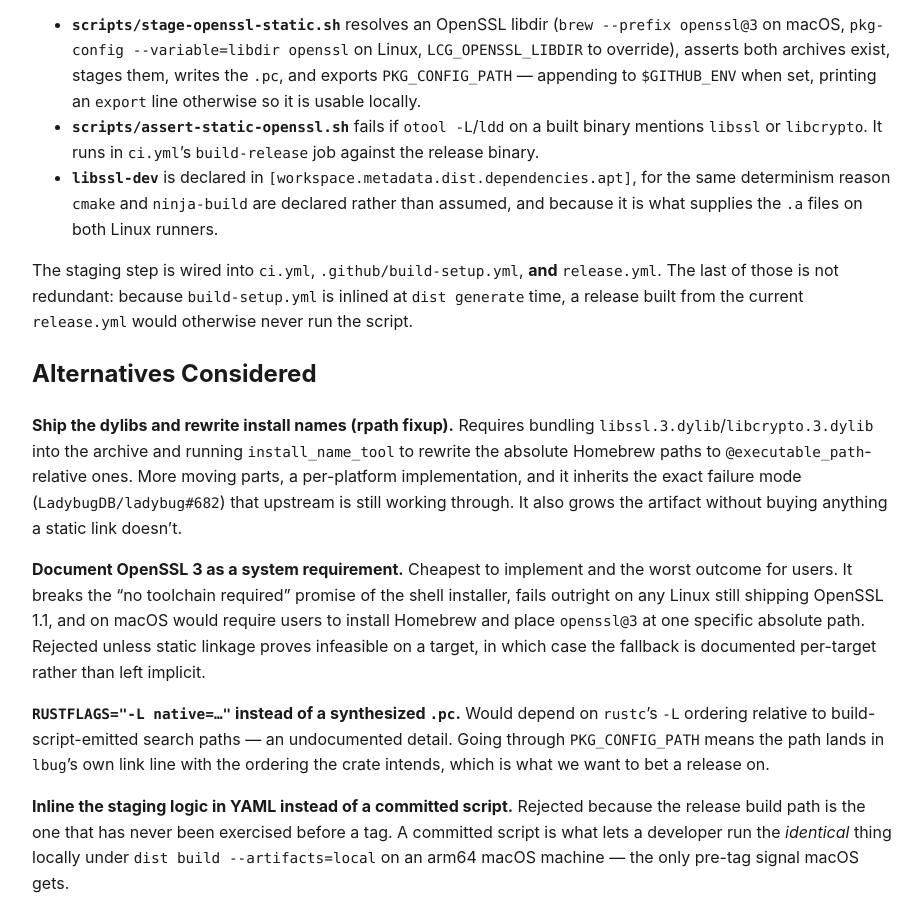
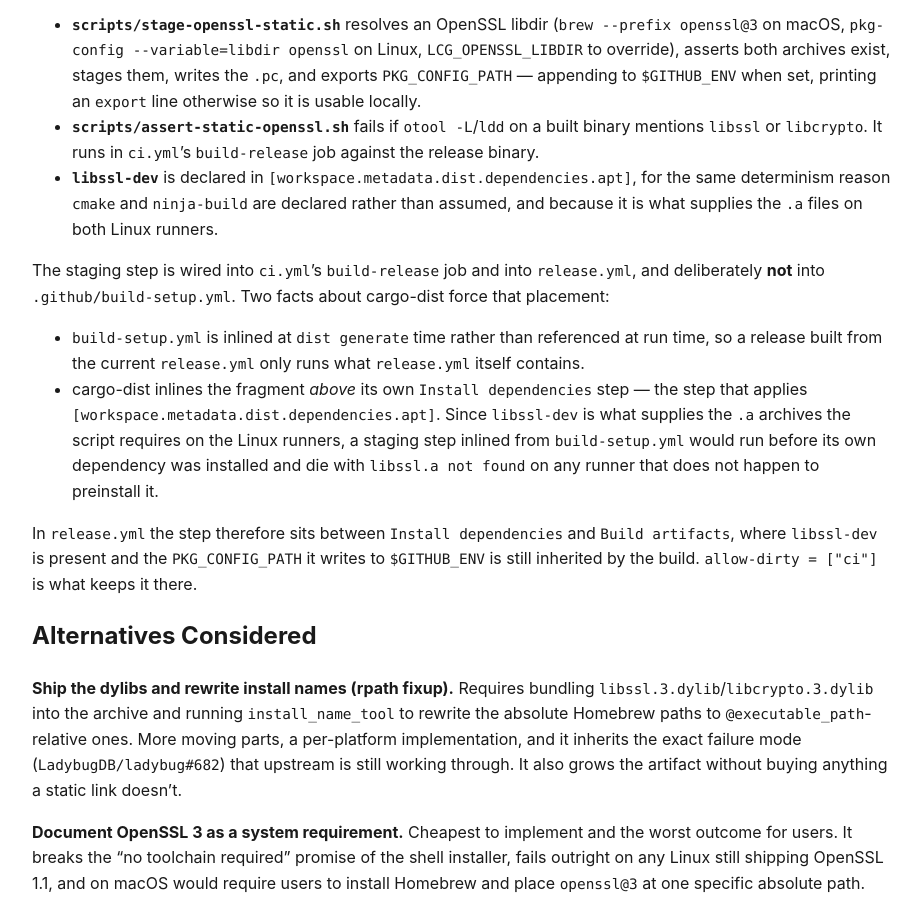
Before and after one commit to verveguy/liminis-context-graph, a Jekyll site: the page built from docs/adr/0398-openssl-linkage-for-release-artifacts.md, in a window 1280 px wide and 900 px high, scrolled down 2048 px. Shown: the whole window, without its empty margins (178-1100 px from the left). Built offline with Jekyll 4.4.1, drawn with Linux system fonts in a browser that asks for light colours; our own code applies the rules of GitHub Pages for plain Markdown files.

Commit message:
fix(release): stage static OpenSSL after cargo-dist installs libssl-dev
The staging step ran before cargo-dist's `Install dependencies` step, which is
what applies [workspace.metadata.dist.dependencies.apt] — the very place
libssl-dev is declared. On any Linux release runner without libssl-dev
preinstalled, stage-openssl-static.sh would die with 'libssl.a not found',
failing the release build, and the apt declaration added to guarantee those
archives could never help.

Move it between 'Install dependencies' and 'Build artifacts', and drop it from
build-setup.yml, which cargo-dist always inlines above that step.

```diff
--- a/docs/adr/0398-openssl-linkage-for-release-artifacts.md
+++ b/docs/adr/0398-openssl-linkage-for-release-artifacts.md
@@ -98,9 +98,21 @@ Three pieces implement it:
   determinism reason `cmake` and `ninja-build` are declared rather than assumed, and because it
   is what supplies the `.a` files on both Linux runners.
 
-The staging step is wired into `ci.yml`, `.github/build-setup.yml`, **and** `release.yml`. The
-last of those is not redundant: because `build-setup.yml` is inlined at `dist generate` time, a
-release built from the current `release.yml` would otherwise never run the script.
+The staging step is wired into `ci.yml`'s `build-release` job and into `release.yml`, and
+deliberately **not** into `.github/build-setup.yml`. Two facts about cargo-dist force that
+placement:
+
+- `build-setup.yml` is inlined at `dist generate` time rather than referenced at run time, so a
+  release built from the current `release.yml` only runs what `release.yml` itself contains.
+- cargo-dist inlines the fragment *above* its own `Install dependencies` step — the step that
+  applies `[workspace.metadata.dist.dependencies.apt]`. Since `libssl-dev` is what supplies the
+  `.a` archives the script requires on the Linux runners, a staging step inlined from
+  `build-setup.yml` would run before its own dependency was installed and die with
+  `libssl.a not found` on any runner that does not happen to preinstall it.
+
+In `release.yml` the step therefore sits between `Install dependencies` and `Build artifacts`,
+where `libssl-dev` is present and the `PKG_CONFIG_PATH` it writes to `$GITHUB_ENV` is still
+inherited by the build. `allow-dirty = ["ci"]` is what keeps it there.
 
 ## Alternatives Considered
 
```
Also changed, not shown: CLAUDE.md (+1 -1 lines), .github/build-setup.yml, .github/workflows/release.yml.
